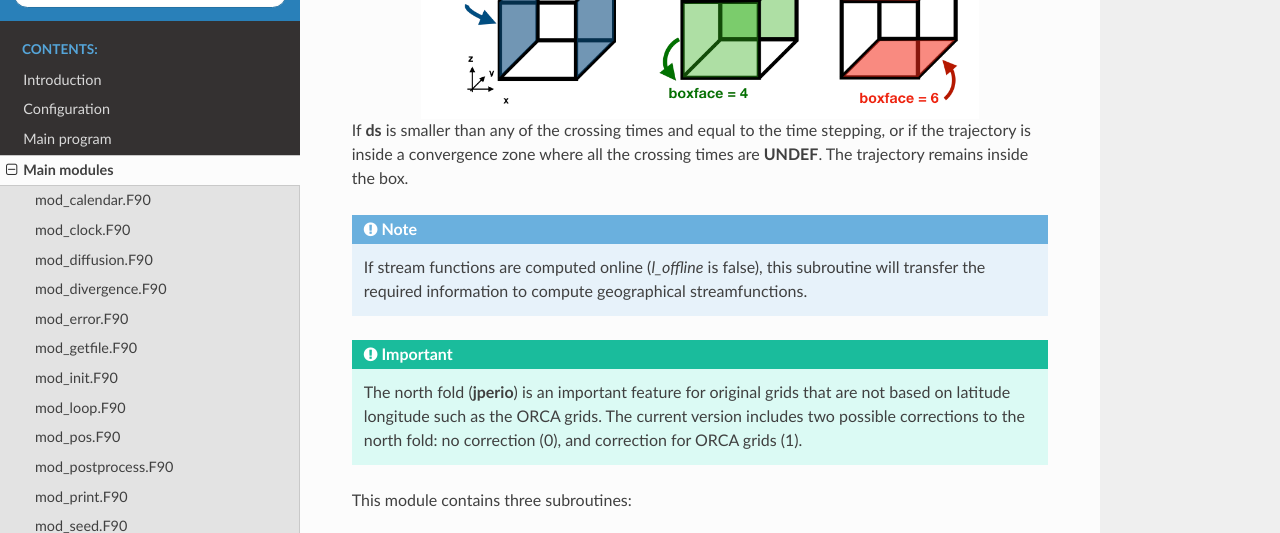
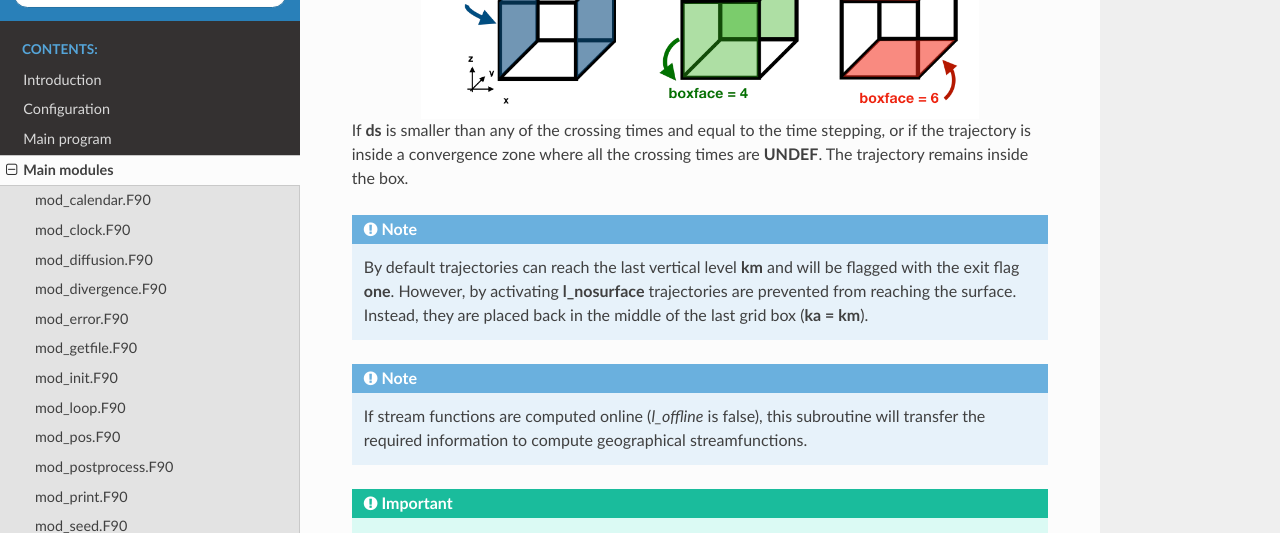
Before and after one commit to TRACMASS/Tracmass, a Sphinx documentation site: the page built from docs/Modules.rst, in a window 1280 px wide and 900 px high, scrolled down 13285 px, cut to the strip 0-533 px from the top of the window. Built offline with Sphinx 7.4.7 and the Read the Docs theme 2.0.0, drawn with Linux system fonts in a browser that asks for light colours; formulas are drawn with MathJax 3; some of the changed text lies outside the part shown.

Commit message:
Update [18/12/2020]
- mod_pos.F90, mod_init.F90 and mod_vars.F90: include a new variable
l_nosurface that prevents trajectories from reaching the surface and
instead places them in the middle of the gridbox.

- mod_tracers.F90: include sigma0_K in the list of default tracers.

- Update documentation and namelists with the new variable.

- Update the list of modules that can be tested.

- Include the DOI badge on the README.md

```diff
--- a/docs/Modules.rst
+++ b/docs/Modules.rst
@@ -340,6 +340,8 @@ The module **mod_pos** calculates the new position of a trajectory and the time
 
 If **ds** is smaller than any of the crossing times and equal to the time stepping, or if the trajectory is inside a convergence zone where all the crossing times are **UNDEF**. The trajectory remains inside the box.
 
+.. note :: By default trajectories can reach the last vertical level **km** and will be flagged with the exit flag **one**. However, by activating **l_nosurface** trajectories are prevented from reaching the surface. Instead, they are placed back in the middle of the last grid box (**ka = km**).
+
 .. note :: If stream functions are computed online (*l_offline* is false), this subroutine will transfer the required information to compute geographical streamfunctions.
 
 .. important :: The north fold (**jperio**) is an important feature for original grids that are not based on latitude longitude such as the ORCA grids. The current version includes two possible corrections to the north fold: no correction (0), and  correction for ORCA grids (1).
@@ -671,6 +673,8 @@ If TRACMASS is run with tracers (**l_tracers** is true), the module **mod_tracer
   +----------+--------+-----------+-----------+----------+-----------+---------------------------+
   | sigma0   | kg m-3 |  19       | 29        | compute  |           | Sea water density (sigma0)|
   +----------+--------+-----------+-----------+----------+-----------+---------------------------+
+  | sigma0_K | kg m-3 |  19       | 29        | compute  |           | --------//------ (T in K) |
+  +----------+--------+-----------+-----------+----------+-----------+---------------------------+
   | p        | hPa    |  0        | 1100      | compute  |           | Atmospheric pressure      |
   +----------+--------+-----------+-----------+----------+-----------+---------------------------+
 
--- a/docs/Project.rst
+++ b/docs/Project.rst
@@ -333,6 +333,8 @@ INIT_KILLZONES
 
 * **timax** [*real*]: time limit before trajectories are terminated, calculated in days.
 
+* **l_nosurface** [*logical*]: prevent trajectories from reaching the last vertical level (sea surface/ land surface). Default value is **.FALSE.**.
+
 * **exitype** [*integer*]: selects the type of killing zones (1) defined by a regular box, (2) defined by a tracer value, (3) a combined tracer-geographical zone, and (4) hard coded killing zone.
 
 * **ienw** and **iene** [*integer, array*]: define the western and eastern index of the killing zone (exitType=1).
```
Also changed, not shown: README.md (+3 -1 lines), src/_funit/README.md, 5 other files.
